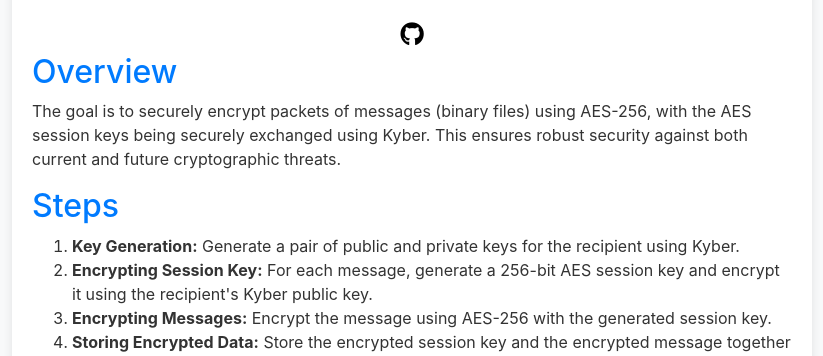
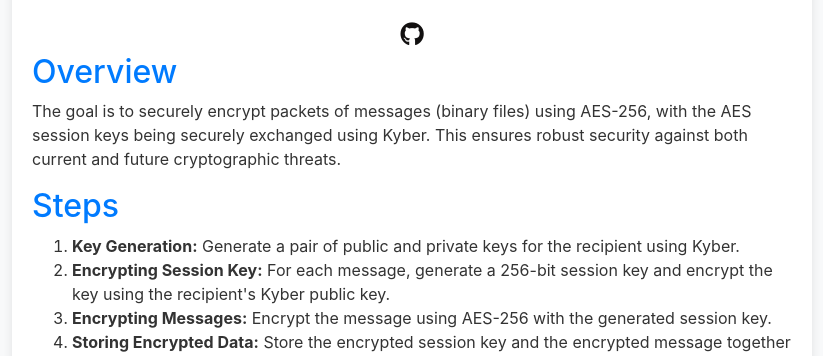
Before and after one commit to abhisekjha/pqc_aes_multipath, a plain HTML site: page index.html in a window 1280 px wide. Shown: the part 237-593 px from the top of the page, without its empty margins (228-1051 px from the left). Drawn offline with nearby package versions, Linux system fonts and the light colour scheme.

Commit message:
updated index.html

```diff
--- a/index.html
+++ b/index.html
@@ -41,7 +41,7 @@
             padding-right: 16px;
         }
         .media-icons a {
-            color: #000;
+            color: #121010;
             font-size: 24px;
             transition: color 0.3s ease;
         }
@@ -66,7 +66,7 @@
         <h2>Steps</h2>
         <ol>
             <li><strong>Key Generation:</strong> Generate a pair of public and private keys for the recipient using Kyber.</li>
-            <li><strong>Encrypting Session Key:</strong> For each message, generate a 256-bit AES session key and encrypt it using the recipient's Kyber public key.</li>
+            <li><strong>Encrypting Session Key:</strong> For each message, generate a 256-bit session key and encrypt the key using the recipient's Kyber public key.</li>
             <li><strong>Encrypting Messages:</strong> Encrypt the message using AES-256 with the generated session key.</li>
             <li><strong>Storing Encrypted Data:</strong> Store the encrypted session key and the encrypted message together in a file.</li>
             <li><strong>Decrypting Session Key:</strong> The recipient decrypts the AES session key using their Kyber private key.</li>
```
